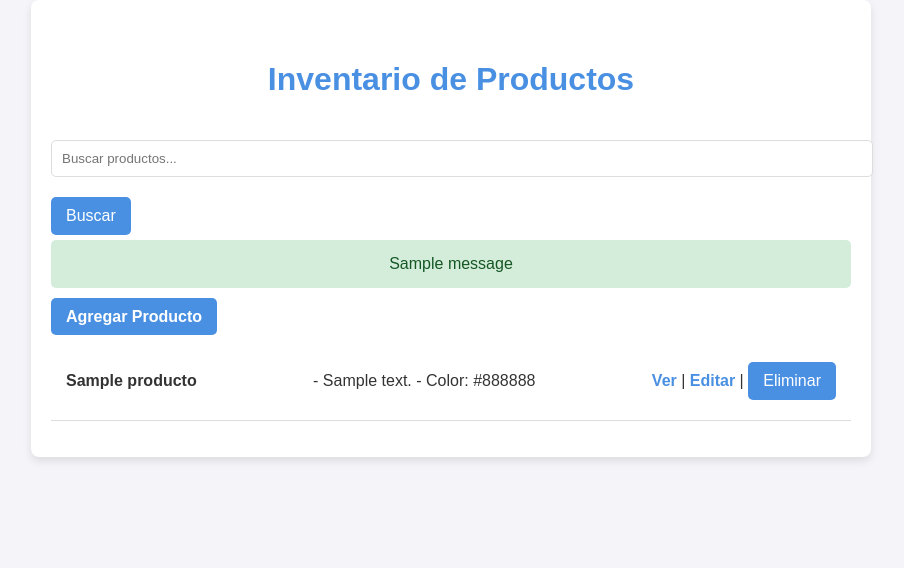
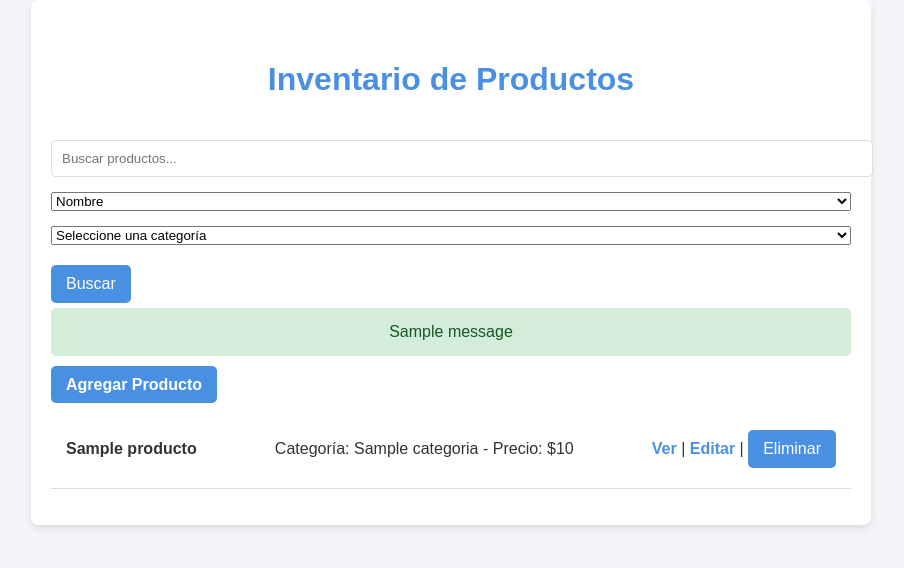
Before and after one commit to hola0511/inventario_tienda, a Flask app: template templates/index.html in a window 1280 px wide. Shown: the top 568 px of the page, without its empty margins (189-1093 px from the left). Run offline with Flask 3, Linux system fonts and the light colour scheme; the template is opened without the code that fills it: most values are stand-ins (such as "Sample title", 1, 10 or a date in 2020); one stand-in notice (Sample message) is shown.

Commit message:
cambios para cumplir aceptacion

```diff
--- a/app.py
+++ b/app.py
@@ -3,22 +3,45 @@ from flask import Flask, render_template, request, redirect, url_for, flash
 app = Flask(__name__)
 app.secret_key = 'supersecretkey'
 
-# Inventario simulado
-inventario = []
+inventario = [
+    {'nombre': 'Camisa', 'descripcion': 'Camisa de algodón', 'precio': 25000.0, 'cantidad': 10,'categoria': 'Prensa superior'},
+    {'nombre': 'Pantalon', 'descripcion': 'Pantalones de mezclilla', 'precio': 35000.0, 'cantidad': 12,'categoria': 'Prenda inferior'},
+    {'nombre': 'Chaqueta', 'descripcion': 'Chaqueta de cuero', 'precio': 90000.0, 'cantidad': 5, 'categoria': 'Abrigo'},
+    {'nombre': 'Polo', 'descripcion': 'Camisa con cuello', 'precio': 45000.0, 'cantidad': 14, 'categoria': 'Prensa superior'},
+    {'nombre': 'Buso', 'descripcion': 'Tiene gorrito', 'precio': 75000.0, 'cantidad': 8, 'categoria': 'Abrigo'},
+    {'nombre': 'tenis', 'descripcion': 'Lijeros y comodos', 'precio': 250000.0, 'cantidad': 12, 'categoria': 'Calzado'}
+]
+
+categorias_disponibles = ['Prensa superior', 'Abrigo', 'Prenda inferior', 'Calzado']
+
+@app.route('/')
+def index():
+    return render_template('index.html', inventario=inventario, categorias=categorias_disponibles)
 
 
-# Ruta para mostrar el inventario
-@app.route('/')
-def index():
-    return render_template('index.html', inventario=inventario)
-
-@app.route('/buscar', methods=['GET', 'POST'])
+@app.route('/buscar', methods=['POST'])
 def buscar():
     query = request.form.get('query', '').lower()
-    resultados = [producto for producto in inventario if query in producto['nombre'].lower() or query in producto['descripcion'].lower()]
-    return render_template('index.html', inventario=resultados, query=query)
+    criterio = request.form.get('criterio', 'nombre')
+    categoria = request.form.get('categoria', '')
 
-# Ruta para agregar un nuevo producto
+    if criterio == 'nombre':
+        resultados = [producto for producto in inventario if query in producto['nombre'].lower()]
+    elif criterio == 'precio':
+        try:
+            precio = float(query)
+            resultados = [producto for producto in inventario if producto['precio'] == precio]
+        except ValueError:
+            flash('Por favor, ingrese un valor numérico válido para el precio.', 'error')
+            return redirect(url_for('index'))
+    elif criterio == 'categoria':
+        resultados = [producto for producto in inventario if producto['categoria'].lower() == categoria.lower()]
+    else:
+        resultados = inventario
+
+    return render_template('index.html', inventario=resultados, query=query, criterio=criterio, categoria=categoria,
+                           categorias=categorias_disponibles)
+
 @app.route('/agregar', methods=['GET', 'POST'])
 def agregar():
     if request.method == 'POST':
@@ -26,10 +49,9 @@ def agregar():
         descripcion = request.form['descripcion']
         precio = request.form['precio']
         cantidad = request.form['cantidad']
-        color = request.form['color']
+        categoria = request.form['categoria']
 
-        # Validación de campos obligatorios
-        if not nombre or not descripcion or not precio or not cantidad or not color:
+        if not nombre or not descripcion or not precio or not cantidad or not categoria:
             flash('Por favor, complete todos los campos antes de agregar el producto.', 'error')
             return redirect(url_for('agregar'))
 
@@ -38,16 +60,14 @@ def agregar():
             'descripcion': descripcion,
             'precio': float(precio),
             'cantidad': int(cantidad),
-            'color': color
+            'categoria': categoria
         }
         inventario.append(producto)
         flash('Producto agregado exitosamente.')
         return redirect(url_for('index'))
 
-    return render_template('agregar.html')
+    return render_template('agregar.html', categorias=categorias_disponibles)
 
-
-# Ruta para editar un producto
 @app.route('/editar/<int:index>', methods=['GET', 'POST'])
 def editar(index):
     producto = inventario[index]
@@ -56,13 +76,13 @@ def editar(index):
         producto['descripcion'] = request.form['descripcion']
         producto['precio'] = float(request.form['precio'])
         producto['cantidad'] = int(request.form['cantidad'])
-        producto['color'] = request.form['color']
+        producto['categoria'] = request.form['categoria']
 
         flash('Producto actualizado exitosamente.')
         return redirect(url_for('index'))
 
-    return render_template('editar.html', producto=producto, index=index)
-# Ruta para eliminar un producto
+    return render_template('editar.html', producto=producto, categorias=categorias_disponibles, index=index)
+
 @app.route('/eliminar/<int:index>', methods=['POST'])
 def eliminar(index):
     del inventario[index]
@@ -70,7 +90,6 @@ def eliminar(index):
     return redirect(url_for('index'))
 
 
-# Ruta para ver detalles de un producto
 @app.route('/producto/<int:index>')
 def producto(index):
     producto = inventario[index]
--- a/templates/index.html
+++ b/templates/index.html
@@ -4,13 +4,33 @@
     <meta charset="UTF-8">
     <title>Inventario</title>
     <link rel="stylesheet" href="{{ url_for('static', filename='styles.css') }}">
+    <script>
+        function confirmarEliminacion() {
+            return confirm("¿Estás seguro de que deseas eliminar este producto?");
+        }
+    </script>
 </head>
 <body>
     <div class="container">
         <h1>Inventario de Productos</h1>
 
+        <!-- Formulario de búsqueda -->
         <form action="{{ url_for('buscar') }}" method="post">
             <input type="text" name="query" placeholder="Buscar productos..." value="{{ query if query else '' }}">
+            <select name="criterio">
+                <option value="nombre" {% if criterio == 'nombre' %}selected{% endif %}>Nombre</option>
+                <option value="precio" {% if criterio == 'precio' %}selected{% endif %}>Precio</option>
+                <option value="categoria" {% if criterio == 'categoria' %}selected{% endif %}>Categoría</option>
+            </select>
+
+            <!-- Selector de categoría -->
+            <select name="categoria">
+                <option value="">Seleccione una categoría</option>
+                {% for cat in categorias %}
+                    <option value="{{ cat }}" {% if categoria == cat %}selected{% endif %}>{{ cat }}</option>
+                {% endfor %}
+            </select>
+
             <button type="submit">Buscar</button>
         </form>
 
@@ -26,7 +46,7 @@
             {% if inventario %}
                 {% for producto in inventario %}
                     <li>
-                        <strong>{{ producto.nombre }}</strong> - {{ producto.descripcion }} - Color: {{ producto.color }}
+                        <strong>{{ producto.nombre }}</strong> Categoría: {{ producto.categoria }} - Precio: ${{ producto.precio }}
                         <div>
                             <a href="{{ url_for('producto', index=loop.index0) }}">Ver</a> |
                             <a href="{{ url_for('editar', index=loop.index0) }}">Editar</a> |
```
Also changed, not shown: templates/agregar.html (+9 -2 lines), templates/editar.html (+22 -7 lines).
